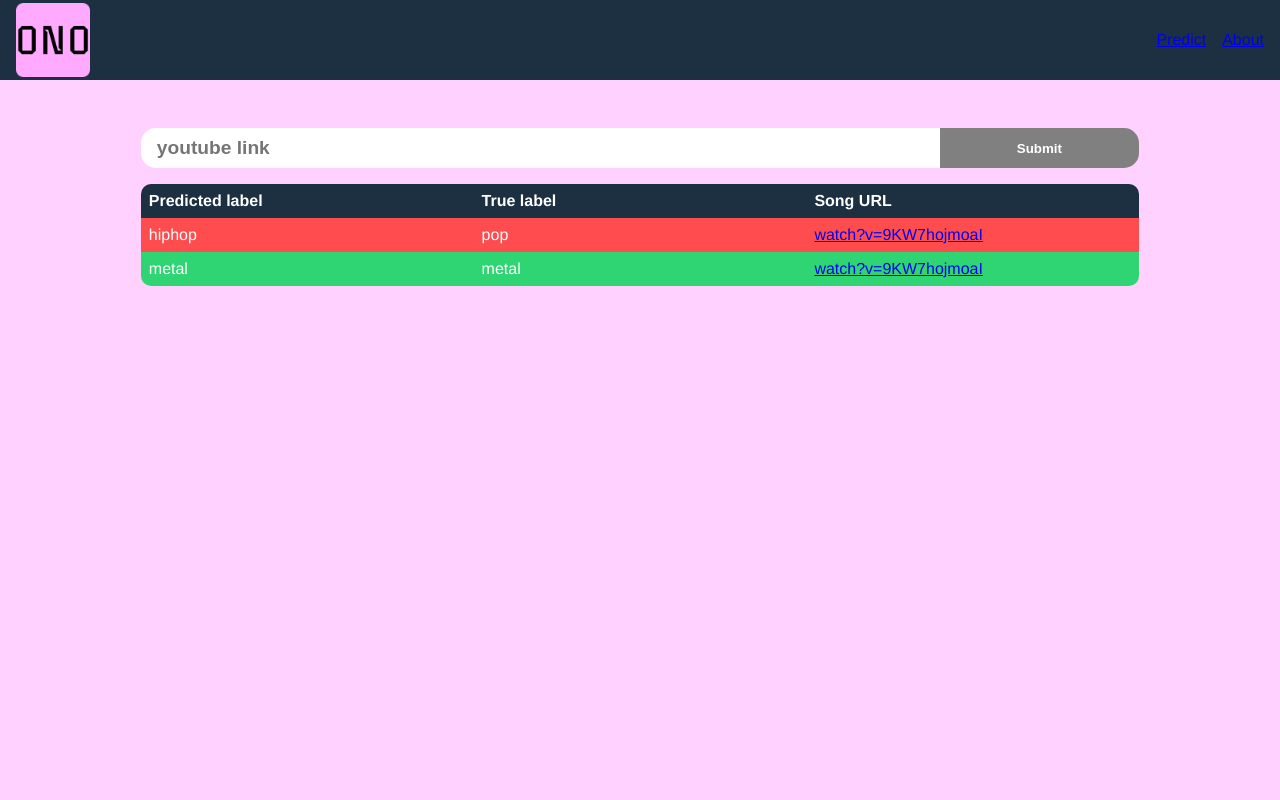
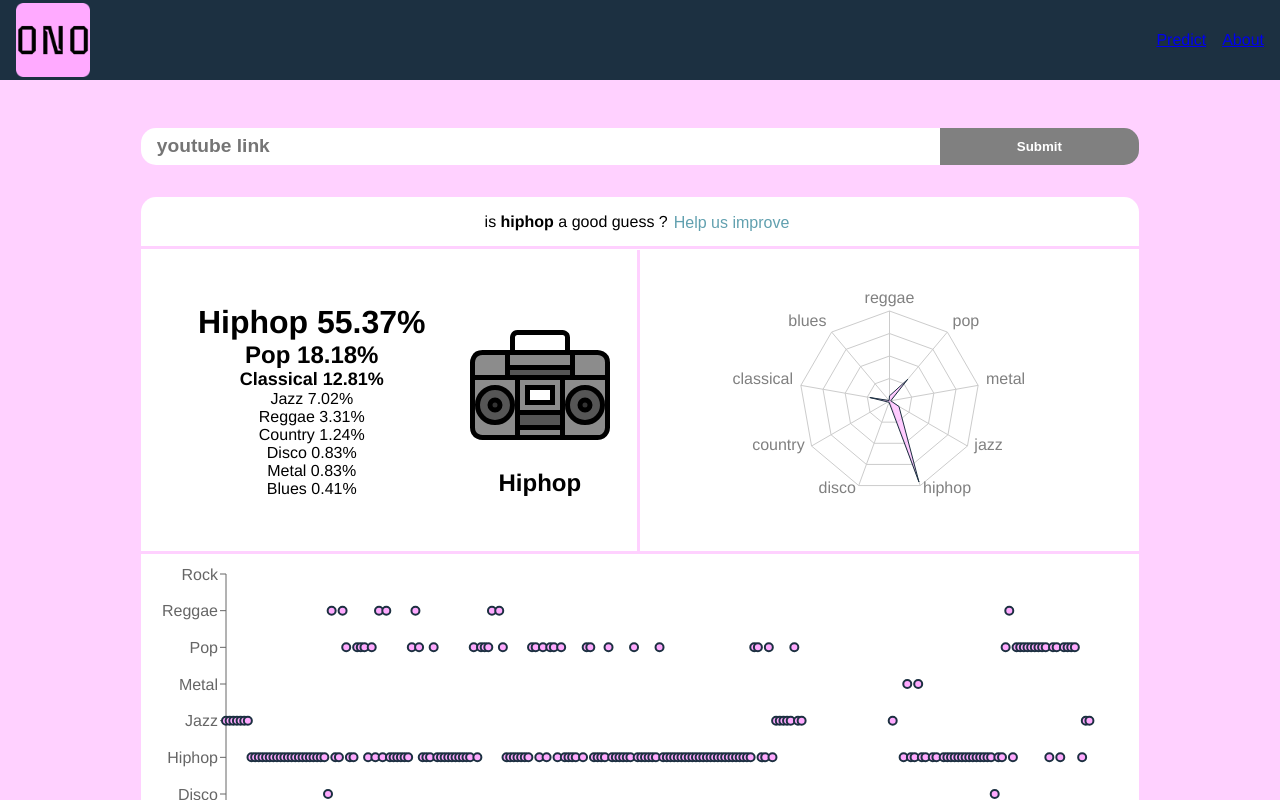
Before and after one commit to Shinestr8/shstr-nste-sttc, a React (Create React App) app in the folder client/: page / in a window 1280 px wide. Shown: the top 800 px of the page. Built offline with nearby package versions, Linux system fonts and the light colour scheme.

Commit message:
update route in requests

```diff
--- a/client/src/components/ImprovementModalBody.jsx
+++ b/client/src/components/ImprovementModalBody.jsx
@@ -25,7 +25,7 @@ export function ImprovementModalBody(props){
 
     async function sendData(data){
 
-        const response = await fetch('/yes', {
+        const response = await fetch('/api/feedback', {
             method: 'POST',
             headers: {
                 'Accept': 'application/json',
--- a/client/src/components/Predict.jsx
+++ b/client/src/components/Predict.jsx
@@ -14,8 +14,8 @@ import { PredictionTable } from "./PredictionTable";
 export function Predict(){
 
     const [youtubeURL, setYoutubeURL] = useState("");
-    const [data, setData] = useState(null)
-    // const [data, setData] = useState({"guess":[{"name":"hiphop","count":134},{"name":"pop","count":44},{"name":"classical","count":31},{"name":"jazz","count":17},{"name":"reggae","count":8},{"name":"country","count":3},{"name":"disco","count":2},{"name":"metal","count":2},{"name":"blues","count":1}],"higherGuess":"hiphop","higherCount":134,"total":242,"message":"success","rawData":[5,5,5,5,5,5,5,4,4,4,4,4,4,4,4,4,4,4,4,4,4,4,4,4,4,4,4,4,3,8,4,4,8,7,4,4,7,7,7,4,7,4,8,4,8,4,4,4,4,4,4,7,8,7,4,4,4,7,4,4,4,4,4,4,4,4,4,4,7,4,7,7,7,8,2,8,7,4,4,4,4,4,4,4,7,7,4,7,4,7,7,4,7,4,4,4,4,2,4,7,7,4,4,4,4,7,4,4,4,4,4,4,7,4,4,4,4,4,4,7,4,4,4,4,4,4,4,4,4,4,4,4,4,4,4,4,4,4,4,4,4,4,4,4,4,7,7,4,4,7,4,5,5,5,5,5,7,5,5,1,1,1,1,1,1,1,1,1,1,1,1,1,1,1,1,1,1,1,1,1,1,1,1,5,1,1,4,6,4,4,6,4,4,2,4,4,0,4,4,4,4,4,4,4,4,4,4,4,4,4,4,3,4,4,7,8,4,7,7,7,7,7,7,7,7,7,4,7,7,4,7,7,7,7,1,4,5,5,1,1,1,1]})
+    // const [data, setData] = useState(null)
+    const [data, setData] = useState({"guess":[{"name":"hiphop","count":134},{"name":"pop","count":44},{"name":"classical","count":31},{"name":"jazz","count":17},{"name":"reggae","count":8},{"name":"country","count":3},{"name":"disco","count":2},{"name":"metal","count":2},{"name":"blues","count":1}],"higherGuess":"hiphop","higherCount":134,"total":242,"message":"success","rawData":[5,5,5,5,5,5,5,4,4,4,4,4,4,4,4,4,4,4,4,4,4,4,4,4,4,4,4,4,3,8,4,4,8,7,4,4,7,7,7,4,7,4,8,4,8,4,4,4,4,4,4,7,8,7,4,4,4,7,4,4,4,4,4,4,4,4,4,4,7,4,7,7,7,8,2,8,7,4,4,4,4,4,4,4,7,7,4,7,4,7,7,4,7,4,4,4,4,2,4,7,7,4,4,4,4,7,4,4,4,4,4,4,7,4,4,4,4,4,4,7,4,4,4,4,4,4,4,4,4,4,4,4,4,4,4,4,4,4,4,4,4,4,4,4,4,7,7,4,4,7,4,5,5,5,5,5,7,5,5,1,1,1,1,1,1,1,1,1,1,1,1,1,1,1,1,1,1,1,1,1,1,1,1,5,1,1,4,6,4,4,6,4,4,2,4,4,0,4,4,4,4,4,4,4,4,4,4,4,4,4,4,3,4,4,7,8,4,7,7,7,7,7,7,7,7,7,4,7,7,4,7,7,7,7,1,4,5,5,1,1,1,1]})
     const [loading, setLoading] = useState(false);
     const [isModalShowing, setShowModal] = useState(false);
     const [showToaster, setShowToaster] = useState(false);
@@ -51,7 +51,7 @@ export function Predict(){
         setData(null);
         setLoading(true);
         try{
-            const response = await fetch("/predict?url="+youtubeURL);
+            const response = await fetch("/ai/predict?url="+youtubeURL);
             const newData = await response.json();
             setData(newData);
             setLoading(false);
```
